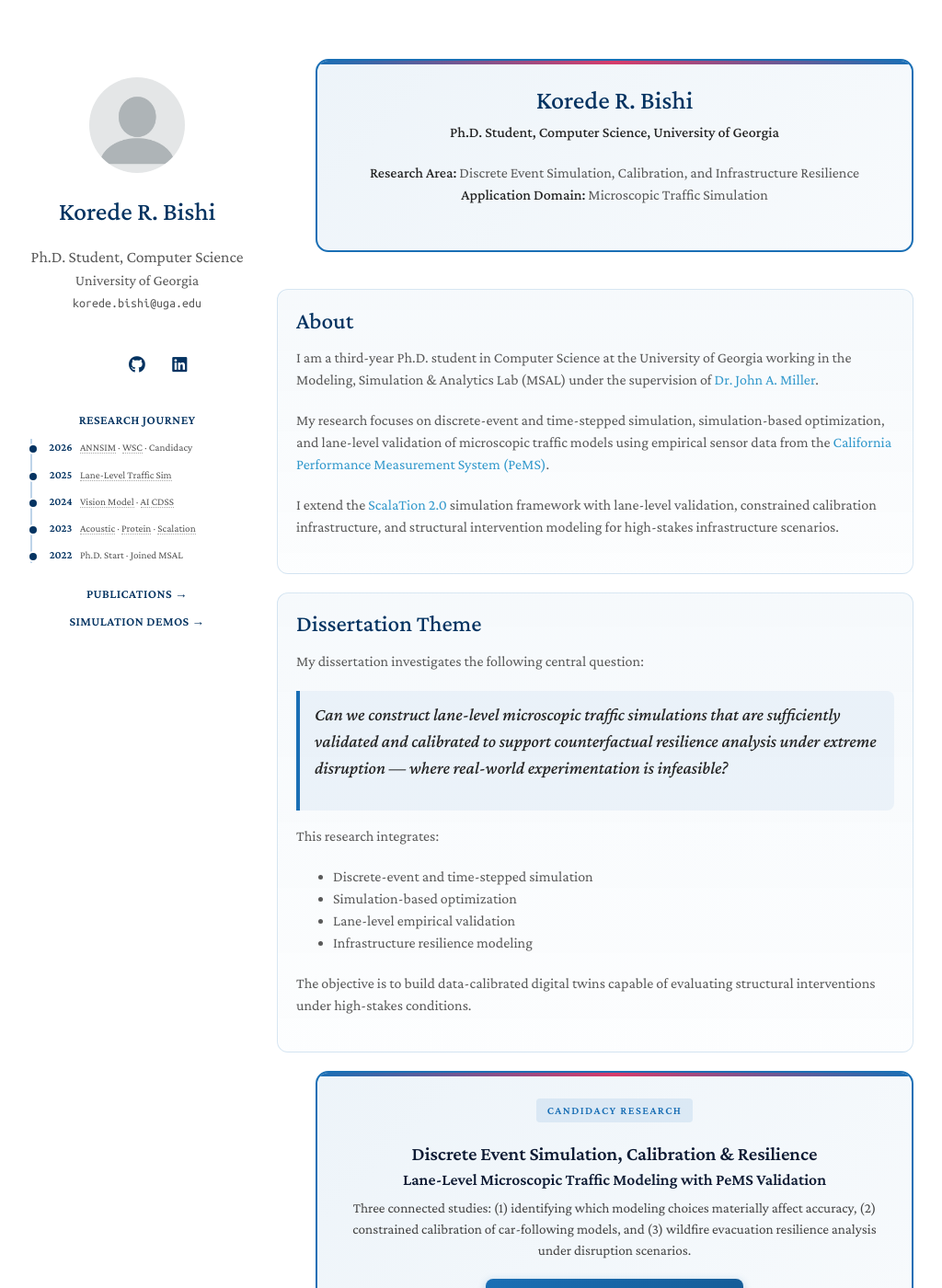
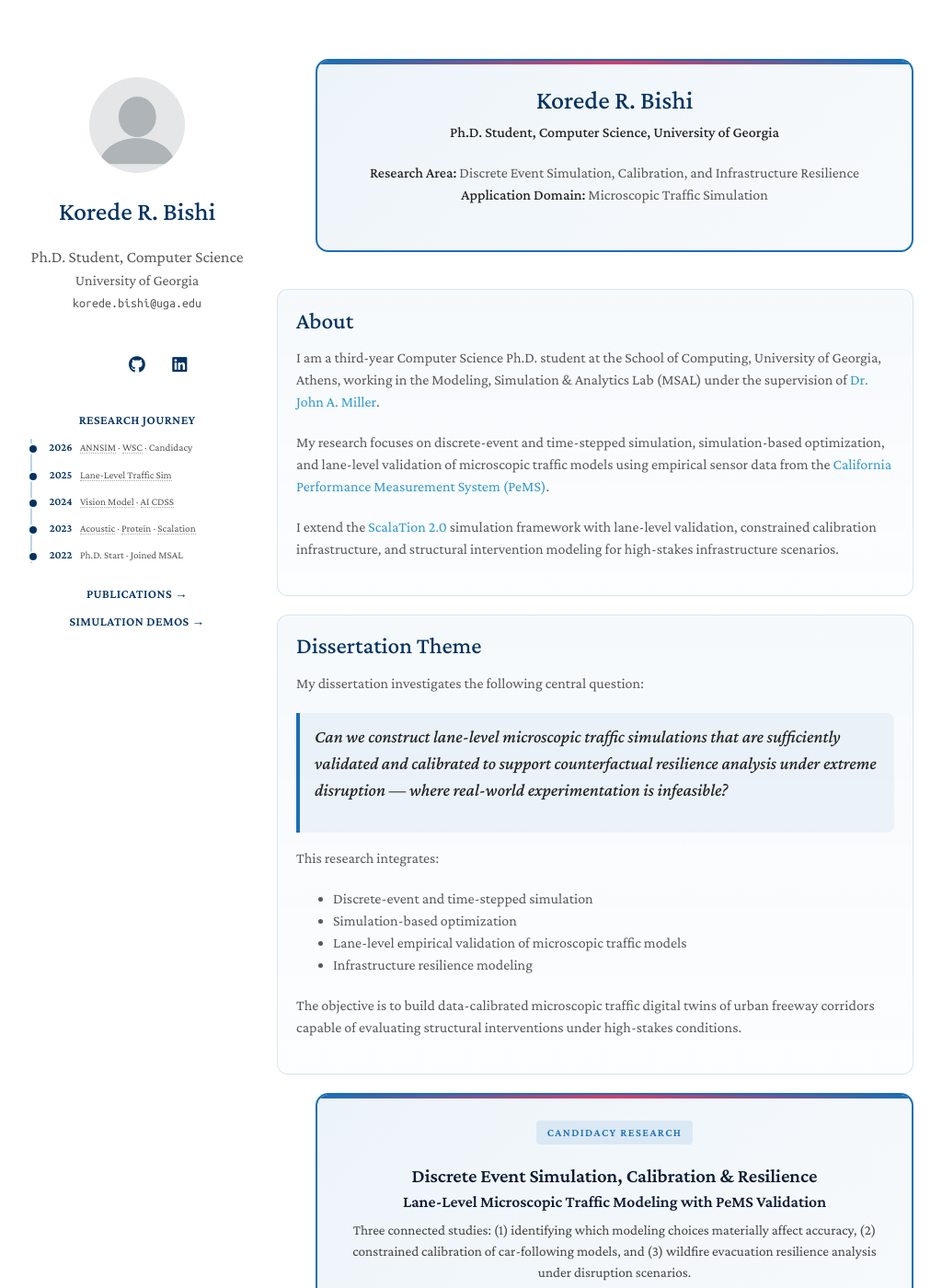
Before and after one commit to koredebishi/koredebishi.github.io, a Jekyll site: the page built from index.md, in a window 1280 px wide and 1400 px high. Shown: the whole window at 92% size, without its empty margins (127-1151 px from the left). Built offline with Jekyll 4.4.1, drawn with Linux system fonts in a browser that asks for light colours; nearby versions of some CDN libraries; a style sheet for code colours, icons or effects is not loaded.

Commit message:
update: improve about section wording, School of Computing, Athens, better objective statement

```diff
--- a/index.md
+++ b/index.md
@@ -11,7 +11,7 @@ layout: homepage
 <main class="homepage-content">
   <section class="about-section">
     <h2>About</h2>
-    <p>I am a third-year Ph.D. student in Computer Science at the University of Georgia working in the Modeling, Simulation &amp; Analytics Lab (MSAL) under the supervision of <a href="https://openreview.net/profile?id=~John_A._Miller1">Dr. John A. Miller</a>.</p>
+    <p>I am a third-year Computer Science Ph.D. student at the School of Computing, University of Georgia, Athens, working in the Modeling, Simulation &amp; Analytics Lab (MSAL) under the supervision of <a href="https://openreview.net/profile?id=~John_A._Miller1">Dr. John A. Miller</a>.</p>
     <p>My research focuses on discrete-event and time-stepped simulation, simulation-based optimization, and lane-level validation of microscopic traffic models using empirical sensor data from the <a href="https://pems.dot.ca.gov/">California Performance Measurement System (PeMS)</a>.</p>
     <p>I extend the <a href="https://github.com/scalation/scalation_2.0">ScalaTion 2.0</a> simulation framework with lane-level validation, constrained calibration infrastructure, and structural intervention modeling for high-stakes infrastructure scenarios.</p>
   </section>
@@ -23,14 +23,14 @@ layout: homepage
       <p><strong>Can we construct lane-level microscopic traffic simulations that are sufficiently validated and calibrated to support counterfactual resilience analysis under extreme disruption — where real-world experimentation is infeasible?</strong></p>
     </blockquote>
     <p>This research integrates:</p>
-    <ul>
+      <ul>
       <li>Discrete-event and time-stepped simulation</li>
       <li>Simulation-based optimization</li>
-      <li>Lane-level empirical validation</li>
+      <li>Lane-level empirical validation of microscopic traffic models</li>
       <li>Infrastructure resilience modeling</li>
     </ul>
-    <p>The objective is to build data-calibrated digital twins capable of evaluating structural interventions under high-stakes conditions.</p>
-  </section>
+    <p>The objective is to build data-calibrated microscopic traffic digital twins of urban freeway corridors capable of evaluating structural interventions under high-stakes conditions.</p>
+   </section>
 
   <div class="research-banner">
     <div class="research-banner-label">Candidacy Research</div>
```
